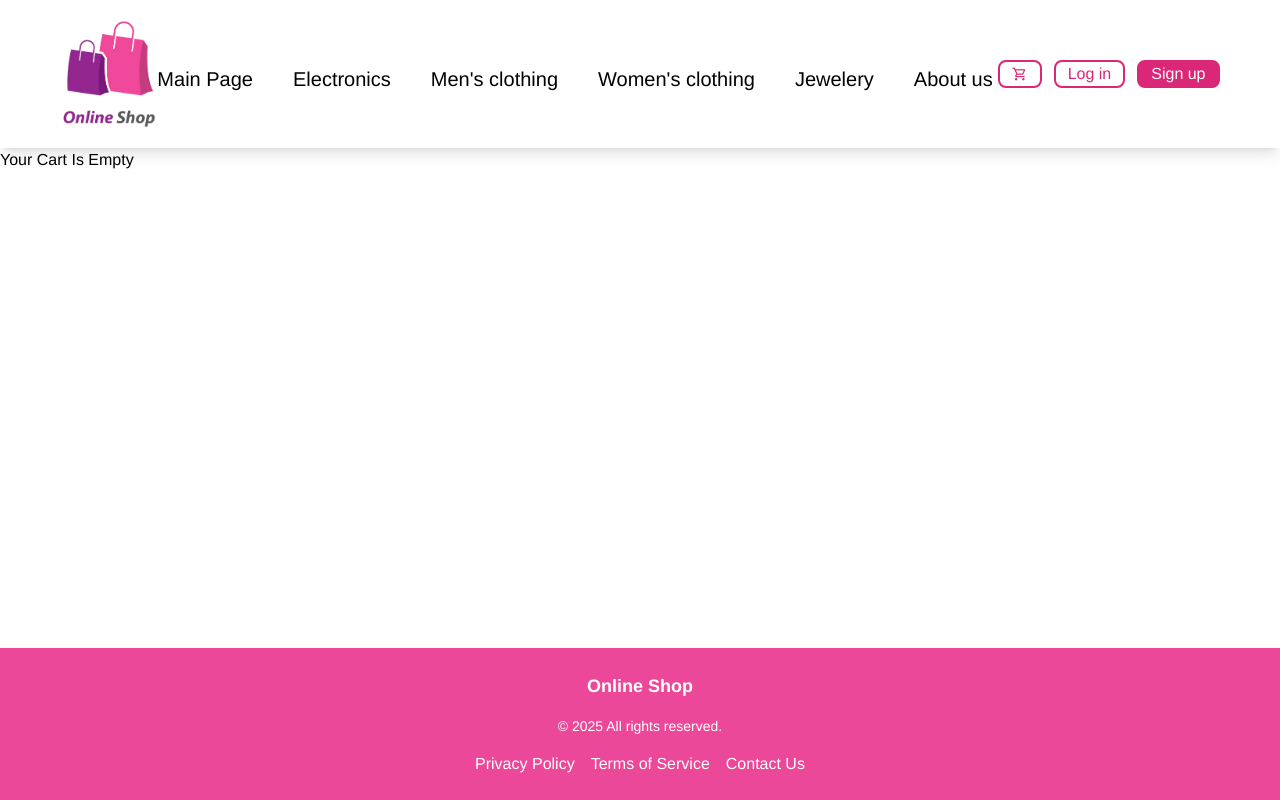
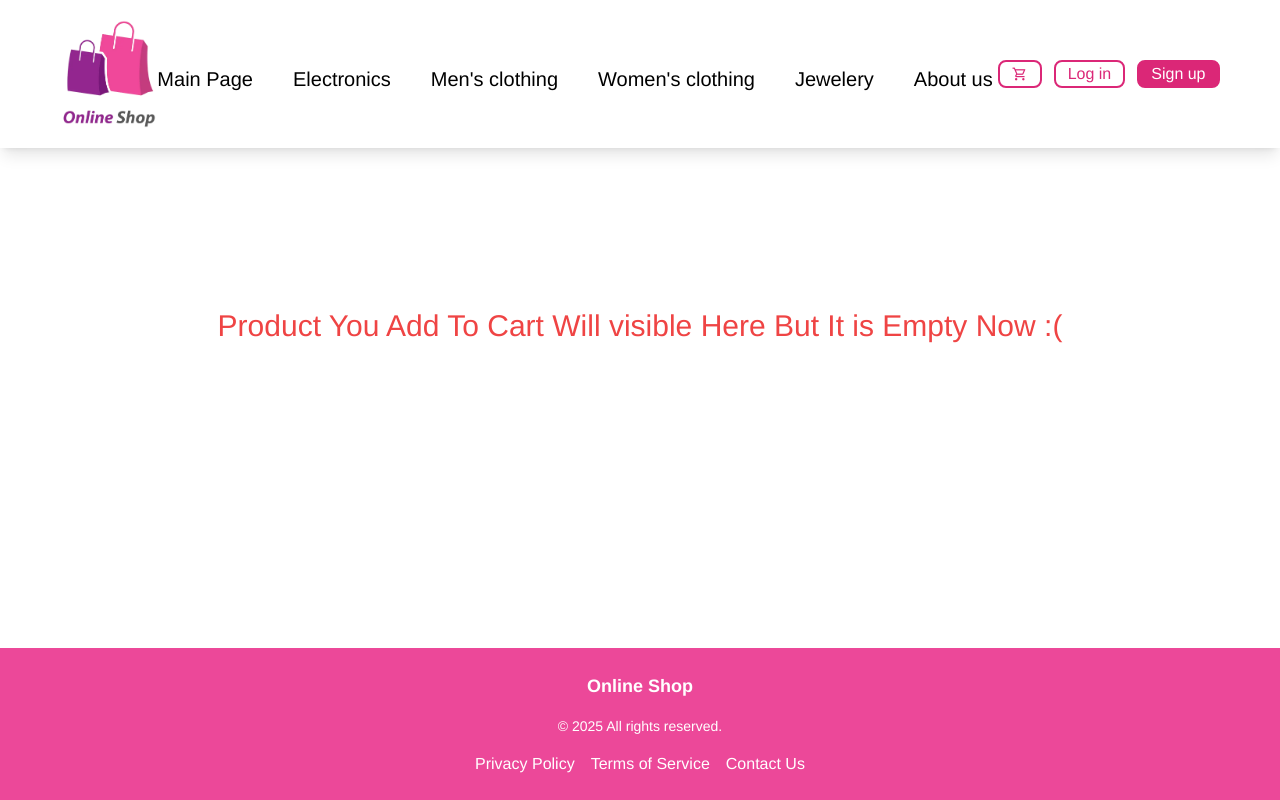
Before and after one commit to DevAS-coder/online-shop-react, a React (Vite) app: page /cart in a window 1280 px wide. Built offline with nearby package versions, Linux system fonts and the light colour scheme.

Commit message:
update title

```diff
--- /dev/null
+++ b/src/components/Body/Aboutus.jsx
@@ -0,0 +1,11 @@
+import React from 'react'
+
+function Aboutus() {
+  return (
+    <div className='w-12/12 flex justify-center items-center text-center mt-40'>
+        <h1 className='text-red-500 text-3xl'>This Online Shop Created By DevAS (Amirhosein Sadeghian) With React JS And TailwindCSS</h1>
+    </div>
+  )
+}
+
+export default Aboutus
--- a/src/components/Body/Cart.jsx
+++ b/src/components/Body/Cart.jsx
@@ -12,7 +12,11 @@ const Cart = () => {
   }, [cart])
 
   if(cart.length == 0){
-    return <div>Your Cart Is Empty</div>
+    return (
+      <div className='w-12/12 flex justify-center items-center text-center mt-40'>
+            <h1 className="text-red-500 text-3xl">Product You Add To Cart Will visible Here But It is Empty Now :(</h1>
+      </div>
+  )
   }
 
   return (
--- a/src/components/Body/Productpage.jsx
+++ b/src/components/Body/Productpage.jsx
@@ -16,6 +16,7 @@ function Productpage() {
             .then(result => {
                 setProduct(result);
                 setLoading(false);
+                document.title = result.title
             })
             .catch(error => {
                 console.log(`Fetch Falied: ${error}`);
@@ -24,6 +25,7 @@ function Productpage() {
 
 
         window.scrollTo(0, 0);
+
     }, [productId]);
 
     if (Loading) return <Productskeleton />;
--- a/src/main.jsx
+++ b/src/main.jsx
@@ -8,6 +8,7 @@ import App from './App';
 import Productpage from './components/Body/Productpage';
 import { Context } from './Context/Context';
 import Cart from './components/Body/Cart';
+import Aboutus from './components/Body/Aboutus';
 
 const router = createBrowserRouter([
   {
@@ -15,9 +16,10 @@ const router = createBrowserRouter([
     element: <Layout/>,
     children: [
       {index:true, element:<App/>},
-      {path:'category/:category',element:<Category/>},
+      {path:'category/:category',element:<Category/>,loader:({params}) => {const categoryName = params.category;document.title = `${categoryName} - Category`}},
       {path:'product/:id',element:<Productpage/>},
-      {path:'cart',element:<Cart/>}
+      {path:'cart',element:<Cart/>,loader: () => {document.title = 'Cart'}},
+      {path:'about-us',element:<Aboutus/>,loader: () => {document.title = 'About Us'}}
     ]
   },
 
```
